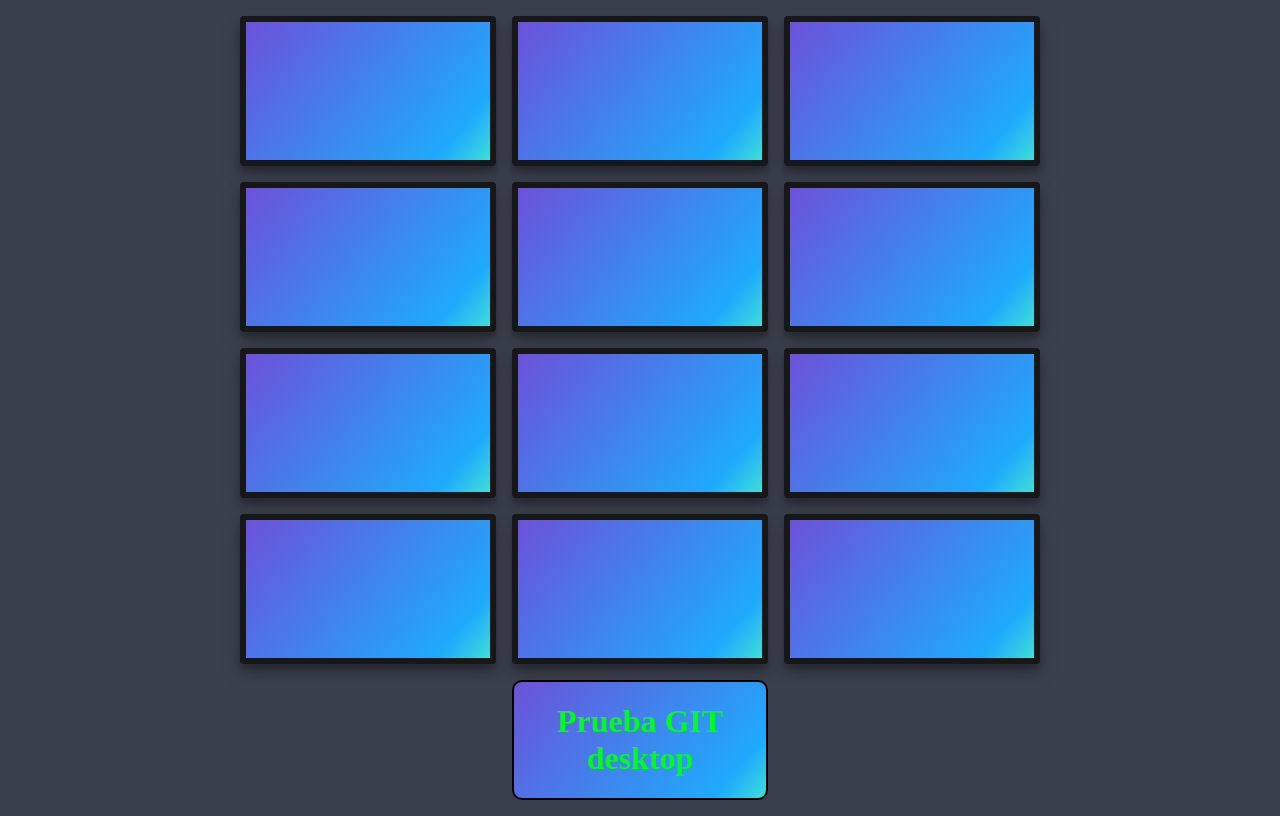
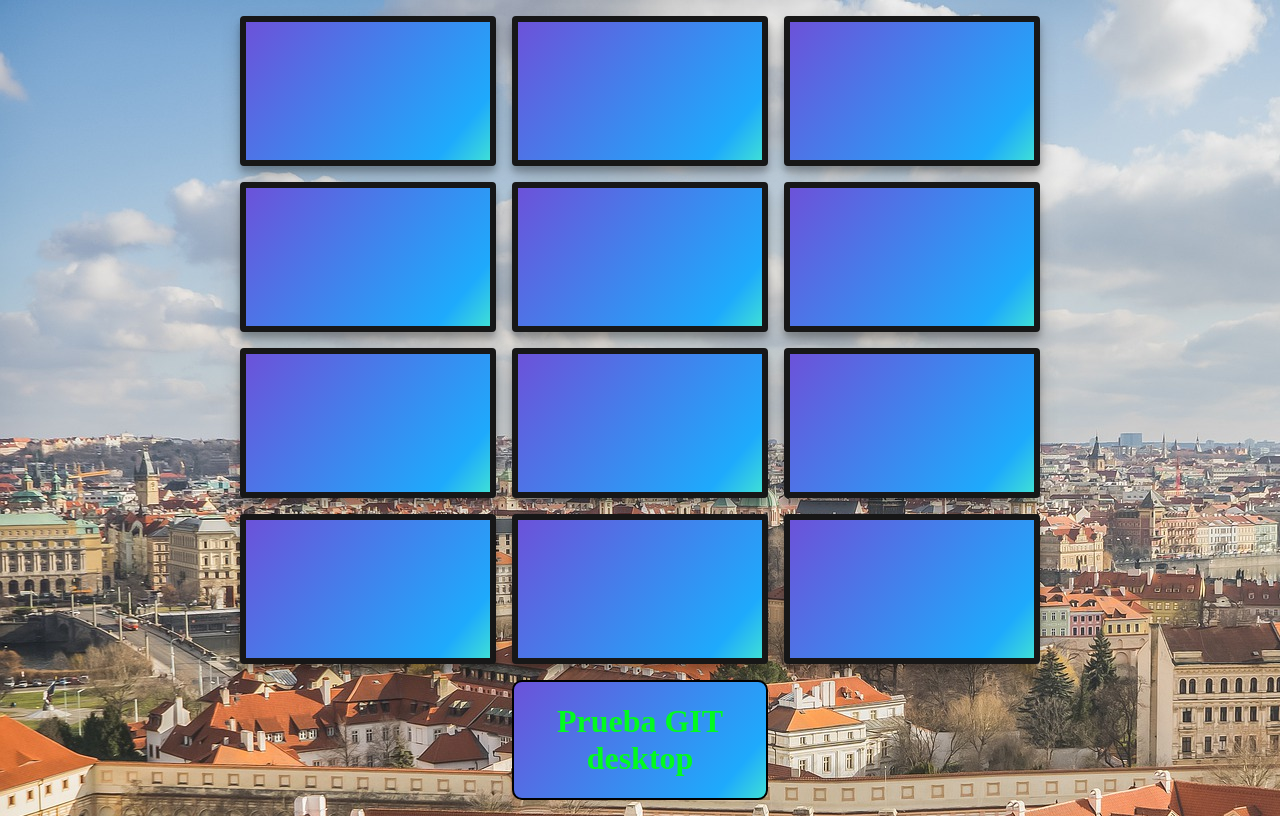
Before and after one commit to fjramirezg/udemy-git, a plain HTML site: page index.html in a window 1280 px wide. Drawn offline with Linux system fonts and the light colour scheme.

Commit message:
sexto commit
agreagando foto de fondo de pantalla

```diff
--- a/styles.css
+++ b/styles.css
@@ -1,5 +1,5 @@
 body {
-  background-color: #3b404e;
+  background-image: url(./images/prague-g1a2c9240d_1920.jpg);
   height: 100vh;
   display: flex;
   justify-content: center;
```
Also changed, not shown: images/prague-g1a2c9240d_1920.jpg (added).
